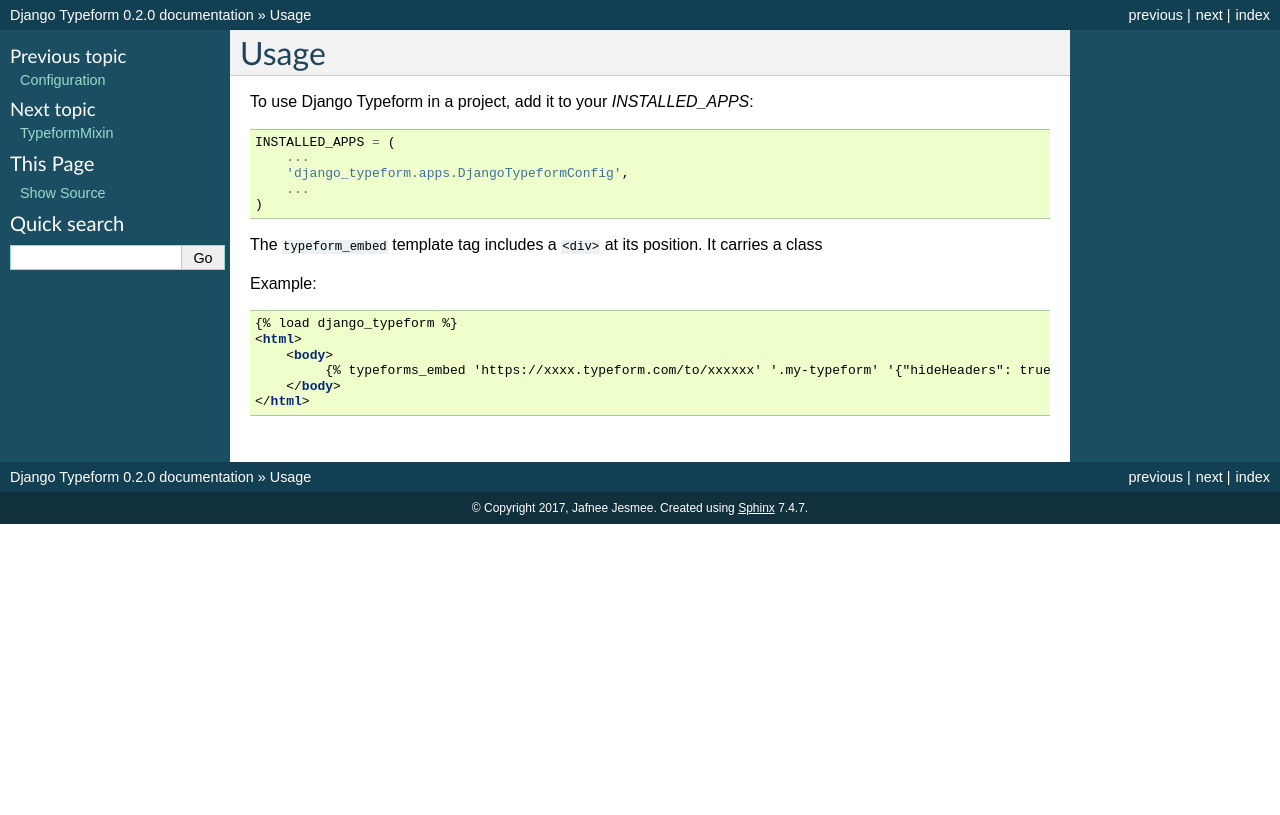
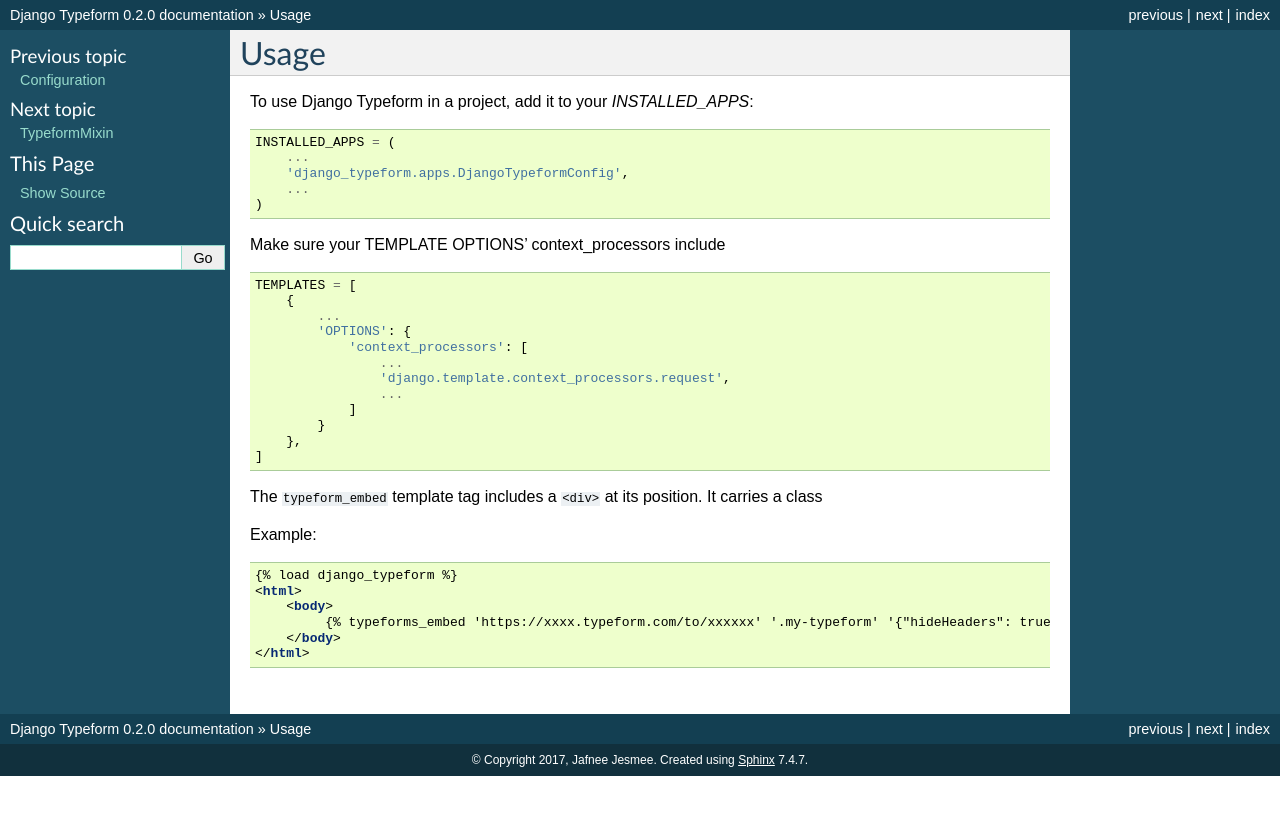
Before and after one commit to redapesolutions/django-typeform, a Sphinx documentation site: the page built from docs/usage.rst, in a window 1280 px wide. Shown: the top 815 px of the page. Built offline with Sphinx 7.4.7, drawn with Linux system fonts in a browser that asks for light colours.

```diff
--- a/docs/usage.rst
+++ b/docs/usage.rst
@@ -11,6 +11,23 @@ To use Django Typeform in a project, add it to your `INSTALLED_APPS`:
         'django_typeform.apps.DjangoTypeformConfig',
         ...
     )
+
+Make sure your TEMPLATE OPTIONS' context_processors include
+
+.. code-block:: python
+
+    TEMPLATES = [
+        {
+            ...
+            'OPTIONS': {
+                'context_processors': [
+                    ...
+                    'django.template.context_processors.request',
+                    ...
+                ]
+            }
+        },
+    ]
 
 The ``typeform_embed`` template tag includes a ``<div>`` at its position. It carries
 a class
```
Also changed, not shown: 4 other files.
